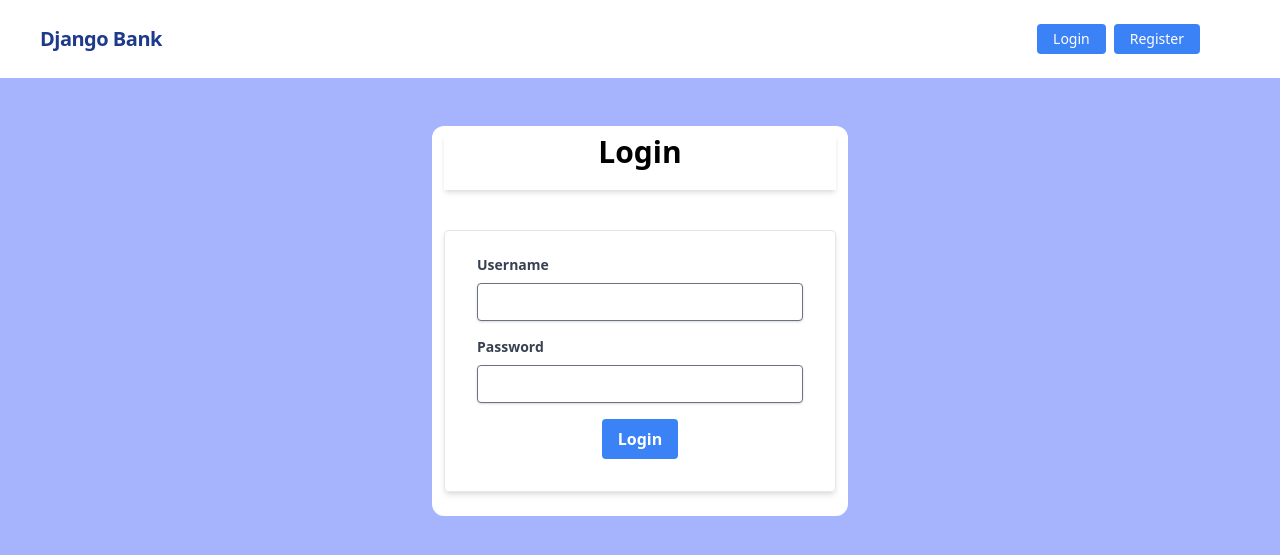
After one commit to junaaid96/django_bank-mvt, a Django app: page /accounts/login/ in a window 1280 px wide. The commit adds this page. Shown: the top 555 px of the page. Run offline with Django 4.2, Linux system fonts and the light colour scheme; some libraries are stand-ins or nearby versions.

Commit message:
updates 1.5

```diff
--- /dev/null
+++ b/accounts/templates/accounts/user_login.html
@@ -0,0 +1,46 @@
+{% extends 'base.html' %}
+{% block content %}
+
+{% if form.non_field_errors %} {% for error in form.non_field_errors %}
+<div class="bg-red-100 border border-red-400 text-red-700 px-4 py-3 rounded relative mt-2" role="alert">
+    <p class="font-bold">Error!</p>
+    <p class="block sm:inline">{{ error }}</p>
+</div>
+{% endfor %} {% endif %}
+
+<div class="grid grid-cols-3 gap-4">
+    <div></div>
+    <div class="py-2 px-3 rounded-xl bg-white mt-12">
+        <h1 class="font-bold text-3xl text-center pb-5 shadow-md">Login</h1>
+        <div class="w-full mt-10">
+            <form method="post" class="shadow-md border border-gray-200 rounded px-8 pt-6 pb-8 mb-4">
+                {% csrf_token %}
+
+                {% for hidden_field in form.hidden_fields %}
+                {{ hidden_field.errors }} {{ hidden_field}} {% endfor %}
+
+                {% for field in form.visible_fields %}
+                <div class="mb-4">
+                    <label class="block text-gray-700 text-sm font-bold mb-2" for="{{ field.id_for_label }}">
+                        {{ field.label }}
+                    </label>
+                    <input
+                        class="shadow appearance-none border border-gray-500 rounded w-full py-2 px-3 text-gray-700 leading-tight focus:outline-none focus:shadow-outline"
+                        name="{{ field.name }}" id="{{ field.id_for_label }}" type="{{ field.widget_type }}">
+                </div>
+                {% if field.errors %} {% for error in field.errors %}
+                <p class="text-red-600 text-sm italic pb-2">{{ error }}</p>
+                {% endfor %} {% endif %} {% endfor %}
+
+                <div class="flex items-center justify-center w-full">
+                    <button
+                        class="bg-blue-500 hover:bg-blue-800 text-white font-bold py-2 px-4 rounded focus:outline-none focus:shadow-outline"
+                        type="submit">
+                        Login
+                    </button>
+                </div>
+            </form>
+        </div>
+    </div>
+</div>
+{% endblock %}
--- a/accounts/templates/accounts/user_registration.html
+++ b/accounts/templates/accounts/user_registration.html
@@ -177,7 +177,7 @@
             </div>
             <div class="flex items-center justify-between">
                 <button
-                    class="bg-blue-500 hover:bg-blue-700 text-white font-bold py-2 px-4 rounded focus:outline-none focus:shadow-outline"
+                    class="bg-blue-500 hover:bg-blue-800 text-white font-bold py-2 px-4 rounded focus:outline-none focus:shadow-outline"
                     type="submit">
                     Register
                 </button>
--- a/accounts/urls.py
+++ b/accounts/urls.py
@@ -4,5 +4,7 @@ from . import views
 # app_name = 'accounts'
 
 urlpatterns = [
-    path('register/', views.UserRegistrationView.as_view(), name='register'),
+    path('register/', views.UserRegistration.as_view(), name='register'),
+    path('login/', views.UserLogin.as_view(), name='login'),
+    path('logout/', views.UserLogout.as_view(), name='logout'),
 ]
--- a/accounts/views.py
+++ b/accounts/views.py
@@ -2,11 +2,14 @@ from django.shortcuts import render
 from django.urls import reverse_lazy
 from django.contrib import messages
 from django.views.generic import FormView
+from django.contrib.auth.views import LoginView, LogoutView
 from .forms import UserRegistrationForm
-from django.contrib.auth import login
+from django.contrib.auth import login, logout
+from django.contrib.auth.decorators import login_required
+from django.utils.decorators import method_decorator
 
 
-class UserRegistrationView(FormView):
+class UserRegistration(FormView):
     template_name = 'accounts/user_registration.html'
     form_class = UserRegistrationForm
     # reverse_lazy is used to delay the reverse lookup until the view is called.
@@ -19,3 +22,19 @@ class UserRegistrationView(FormView):
         login(self.request, customer)
         # here we use super() to call the parent class method form_valid() and pass the form as an argument. that means form_valid calls itself recursively.
         return super().form_valid(form)
+
+
+class UserLogin(LoginView):
+    template_name = 'accounts/user_login.html'
+
+    def get_success_url(self):
+        return reverse_lazy('home')
+
+
+@method_decorator(login_required, name='dispatch')
+class UserLogout(LogoutView):
+    template_name = ''
+
+    def get_success_url(self):
+        logout(self.request)
+        return reverse_lazy('login')
--- a/core/templates/base.html
+++ b/core/templates/base.html
@@ -9,7 +9,7 @@
     <link rel="stylesheet" href="https://unpkg.com/tailwindcss@2.0.1/dist/tailwind.min.css">
 </head>
 
-<body>
+<body class="bg-indigo-300">
     {% include 'navbar.html' %}
     {% block content %} {% endblock %}
 </body>
--- a/core/templates/navbar.html
+++ b/core/templates/navbar.html
@@ -43,12 +43,12 @@
         {% else %}
         <div class="text-md lg:flex-grow"></div>
         <div>
-            <a href="#"
-                class="mr-2 inline-block font-medium text-sm px-4 py-2 leading-none bg-blue-900 rounded text-white border-white hover:border-transparent hover:text-gray-800 hover:bg-red-700 mt-4 lg:mt-0">Login</a>
+            <a href="{% url 'login' %}"
+                class="mr-2 inline-block font-medium text-sm px-4 py-2 leading-none bg-blue-500 rounded text-white border-white hover:border-transparent hover:text-gray-50 hover:bg-blue-800 mt-4 lg:mt-0">Login</a>
         </div>
         <div>
             <a href="{% url 'register' %}"
-                class="inline-block font-medium text-sm px-4 py-2 leading-none bg-blue-900 rounded text-white border-white hover:border-transparent hover:text-gray-800 hover:bg-white mt-4 lg:mt-0">Register</a>
+                class="inline-block font-medium text-sm px-4 py-2 leading-none bg-blue-500 rounded text-white border-white hover:border-transparent hover:text-gray-50 hover:bg-blue-800 mt-4 lg:mt-0">Register</a>
         </div>
         {% endif %}
     </div>
--- a/django_bank/settings.py
+++ b/django_bank/settings.py
@@ -40,6 +40,9 @@ INSTALLED_APPS = [
     'core',
     'accounts',
 ]
+
+# LOGIN_REDIRECT_URL = 'home'
+LOGIN_URL = 'login'
 
 MIDDLEWARE = [
     'django.middleware.security.SecurityMiddleware',
```
